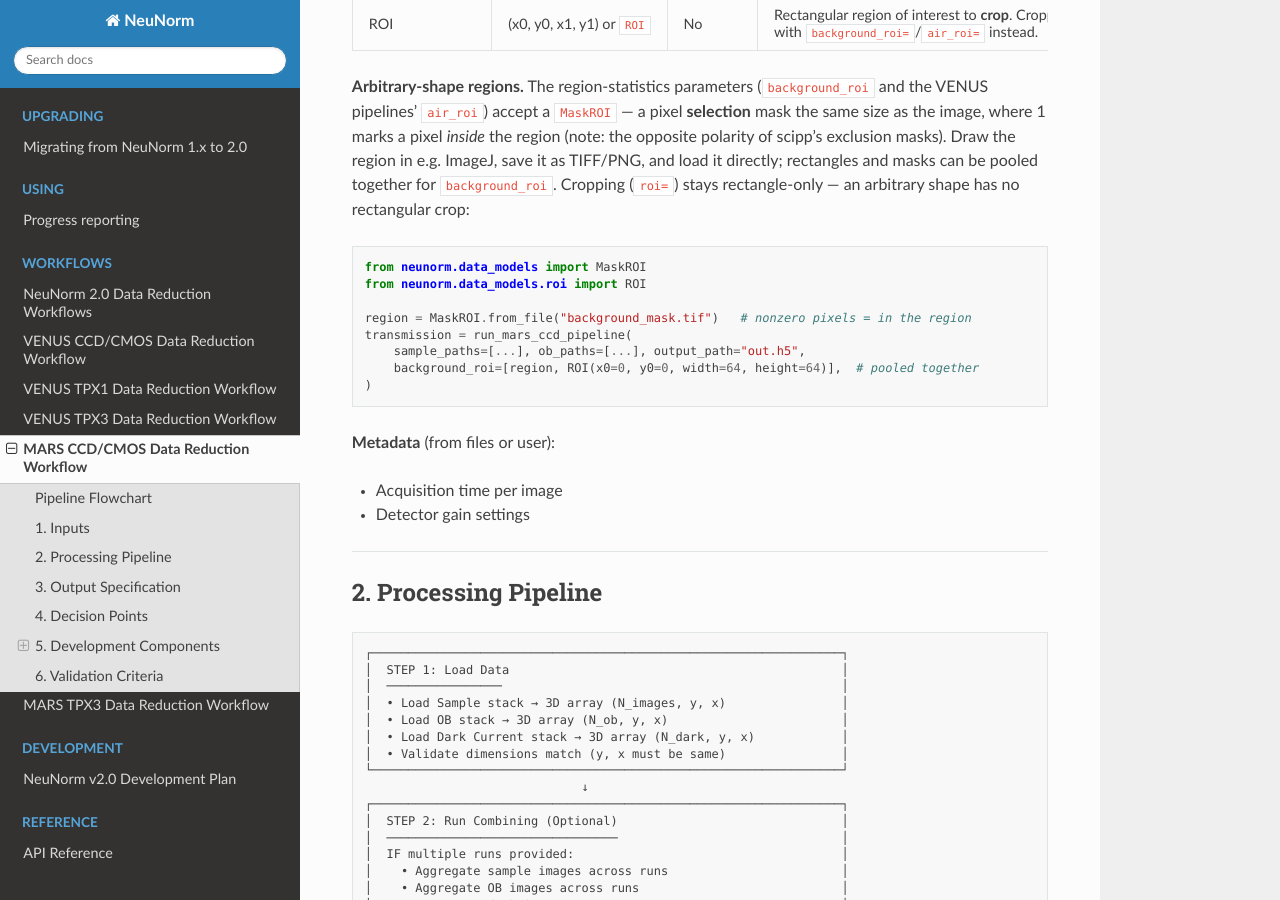
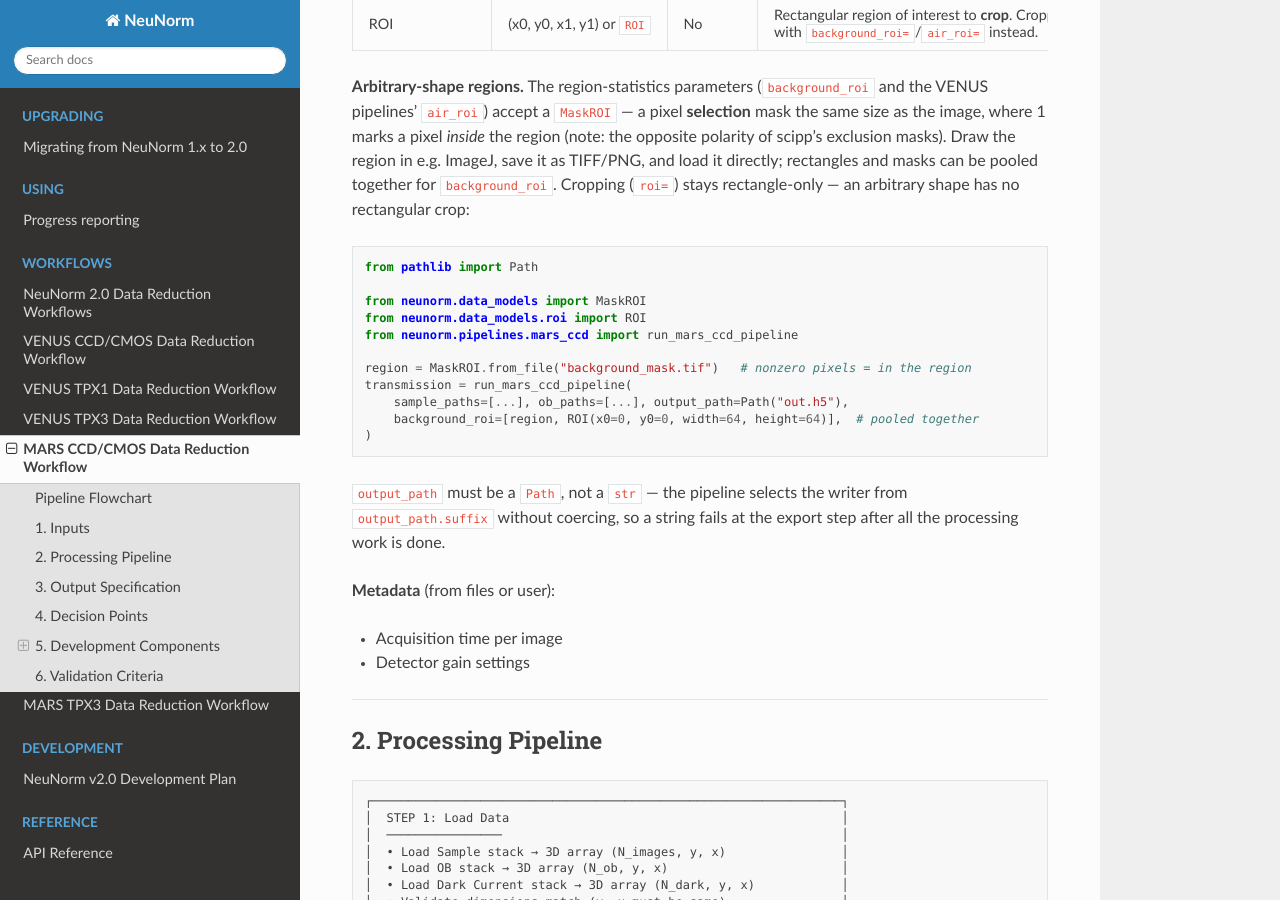
Before and after one commit to ornlneutronimaging/NeuNorm, a Sphinx documentation site: the page built from docs/workflows/mars_ccd_cmos.md, in a window 1280 px wide and 900 px high, scrolled down 2106 px. Built offline with Sphinx 7.4.7 and the Read the Docs theme 3.1.0, drawn with Linux system fonts in a browser that asks for light colours; the version number is read from the project's files by our own code.

Commit message:
fix(docs): make the MaskROI example runnable and correct the sidecar comment
The MaskROI example in docs/workflows/mars_ccd_cmos.md -- the only Python block
in the whole workflows tree -- passed output_path as a str. The pipelines select
their writer from output_path.suffix without coercing, so a copied example dies
with AttributeError at the export step, after every expensive stage has already
run. Pass a Path, add the two imports the block was missing, and state the
requirement in prose so the next reader does not reintroduce it.

Separately, the inline comment added with the image_dir parameter claimed
missing directories "still fail fast in load_spectra_tof / load_shutter_counts
with a clear FileNotFoundError". Only load_spectra_tof raises;
load_shutter_counts logs a warning and returns an empty array. Corrected to say
what each reader actually does. The CHANGELOG repeated the same false claim and
is corrected in the following commit.

Assisted-With: Claude Opus 5

````diff
--- a/docs/workflows/mars_ccd_cmos.md
+++ b/docs/workflows/mars_ccd_cmos.md
@@ -122,15 +122,22 @@ rectangles and masks can be pooled together for `background_roi`. Cropping (`roi
 rectangle-only — an arbitrary shape has no rectangular crop:
 
 ```python
+from pathlib import Path
+
 from neunorm.data_models import MaskROI
 from neunorm.data_models.roi import ROI
+from neunorm.pipelines.mars_ccd import run_mars_ccd_pipeline
 
 region = MaskROI.from_file("background_mask.tif")   # nonzero pixels = in the region
 transmission = run_mars_ccd_pipeline(
-    sample_paths=[...], ob_paths=[...], output_path="out.h5",
+    sample_paths=[...], ob_paths=[...], output_path=Path("out.h5"),
     background_roi=[region, ROI(x0=0, y0=0, width=64, height=64)],  # pooled together
 )
 ```
+
+`output_path` must be a `Path`, not a `str` — the pipeline selects the writer from
+`output_path.suffix` without coercing, so a string fails at the export step after all the
+processing work is done.
 
 **Metadata** (from files or user):
 - Acquisition time per image
````
Also changed, not shown: 1 other file.
